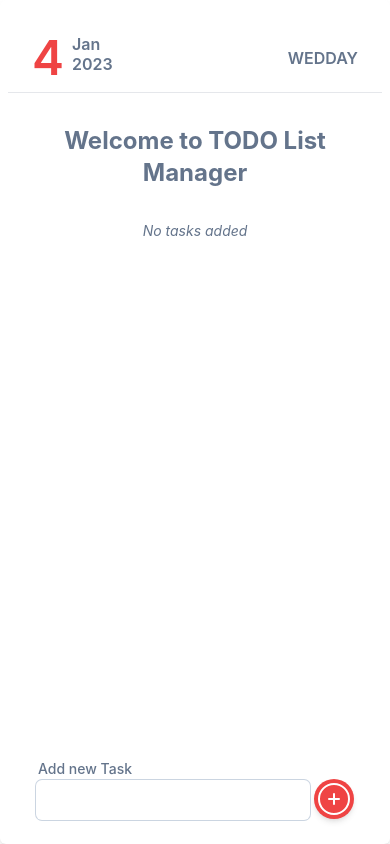
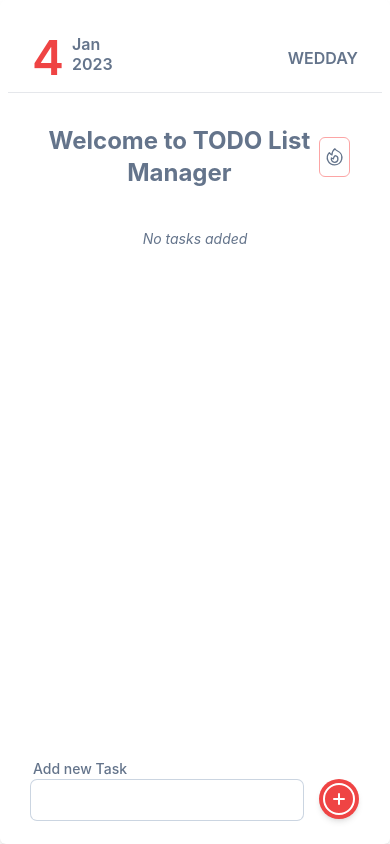
Before and after one commit to SarangKumar/TODO, a React (Vite) app: page / in a window 390 px wide. Built offline with nearby package versions, Linux system fonts and the light colour scheme.

Commit message:
created a clear all button

```diff
--- a/src/App.jsx
+++ b/src/App.jsx
@@ -1,5 +1,6 @@
 import './index.css'
 import { useState, useEffect } from 'react'
+
 function App() {
 
 	const d = new Date();
@@ -89,14 +90,20 @@ function App() {
 
 
 		localStorage.setItem('task', JSON.stringify(updatesTask))
-		console.log(taskId)
+		// console.log(taskId)
+	}
+
+
+	const clearAll = () => {
+		const emptyArray = [];
+		localStorage.setItem('task', JSON.stringify([]))
+		setTask(emptyArray);
 	}
 
 	return (
 		<>
 			<main className='w-full md:w-3/4 bg-white text-slate-500 rounded-md px-2 py-6 shadow-md mx-auto flex justify-between flex-col h-[100dvh]'>
 				<div>
-
 					<div className='flex justify-between px-6 border-b-[0.5px]'>
 						<div className="grid grid-rows-2 grid-flow-col gap-1 font-semibold">
 							<div className='row-span-2 text-red-500 text-5xl flex items-center'>
@@ -114,9 +121,17 @@ function App() {
 						</div>
 					</div>
 
-				<h1 className='md:text-left md:my-5 my-8 text-center mx-8 text-2xl font-bold text-slate-500'>
+					<div className='flex items-center justify-between mx-8'>
+						<h1 className='md:text-left mx-2 md:my-5 my-8 text-center text-2xl font-bold text-slate-500'>
 							Welcome to TODO List Manager
 						</h1>
+						<button onClick={clearAll} className='hidden md:block h-fit my-auto px-3 py-[2px] rounded-md border-2  border-red-300 hover:border-0 hover:text-red-100 hover:bg-red-500 transition-colors'>Clear</button>
+						<svg onClick={clearAll} xmlns="http://www.w3.org/2000/svg" fill="none" viewBox="0 0 24 24" strokeWidth="1.5" stroke="currentColor" className="md:hidden text-slate-500 w-10 h-10 border border-red-300 rounded-md p-1 hover:bg-red-500 hover:border-0 hover:text-red-100">
+							<path strokeLinecap="round" strokeLinejoin="round" d="M15.362 5.214A8.252 8.252 0 0112 21 8.25 8.25 0 016.038 7.048 8.287 8.287 0 009 9.6a8.983 8.983 0 013.361-6.867 8.21 8.21 0 003 2.48z" />
+							<path strokeLinecap="round" strokeLinejoin="round" d="M12 18a3.75 3.75 0 00.495-7.467 5.99 5.99 0 00-1.925 3.546 5.974 5.974 0 01-2.133-1A3.75 3.75 0 0012 18z" />
+						</svg>
+
+					</div>
 
 					<ul className='my-2 mx-5'>
 						{(task === null || task.length === 0)
@@ -136,7 +151,7 @@ function App() {
 						<input onChange={e => { setNewTask(e.target.value) }} type="text" className="bg-white text-slate-700 ring-1 rounded-md ring-slate-300 px-3 py-2 active:border-none focus:outline-none focus:border-red-500 focus:ring-1 focus:ring-red-500" />
 					</label>
 
-					<button className='ml-1 -mb-5 w-10 h-10 bg-red-500 text-white flex justify-center items-center rounded-full shadow-md ' onClick={() => addTasks(newTask)}>
+					<button className='ml-4 -mb-5 w-10 h-10 bg-red-500 text-white flex justify-center items-center rounded-full shadow-md ' onClick={() => addTasks(newTask)}>
 						<svg xmlns="http://www.w3.org/2000/svg" fill="none" viewBox="0 0 24 24" strokeWidth="1.2" stroke="currentColor" className="w-12 h-12">
 							<path strokeLinecap="round" strokeLinejoin="round" d="M12 9v6m3-3H9m12 0a9 9 0 11-18 0 9 9 0 0118 0z" />
 						</svg>
```
Lines whose indentation alone changed are shown as unchanged.
